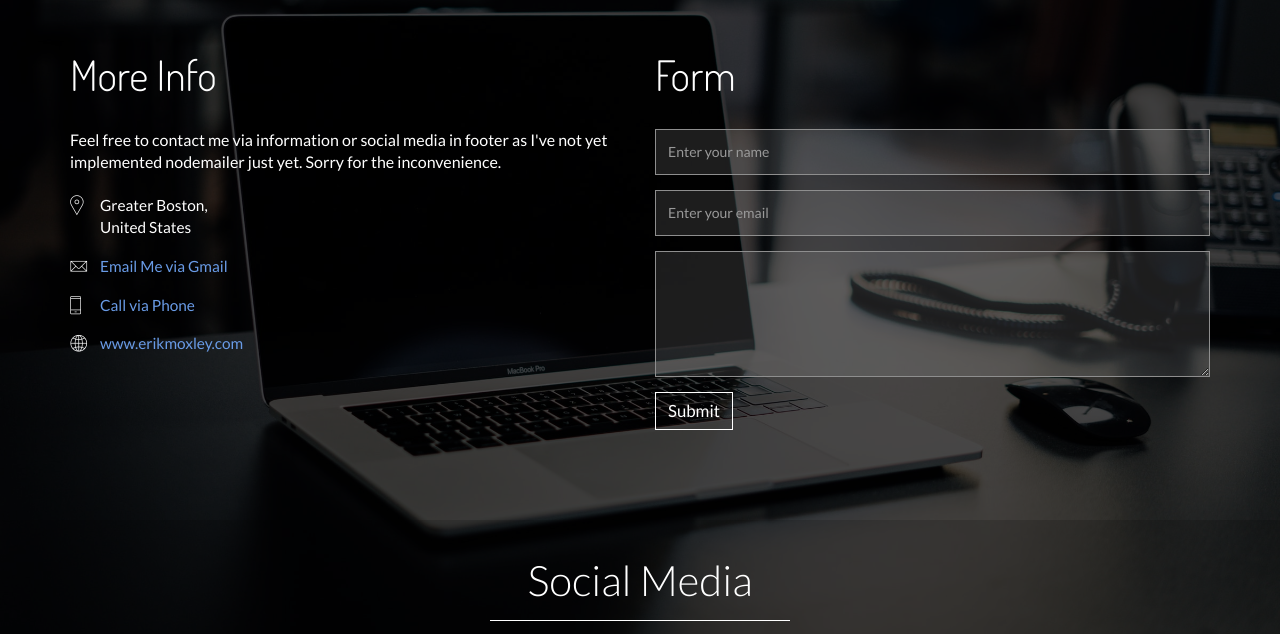
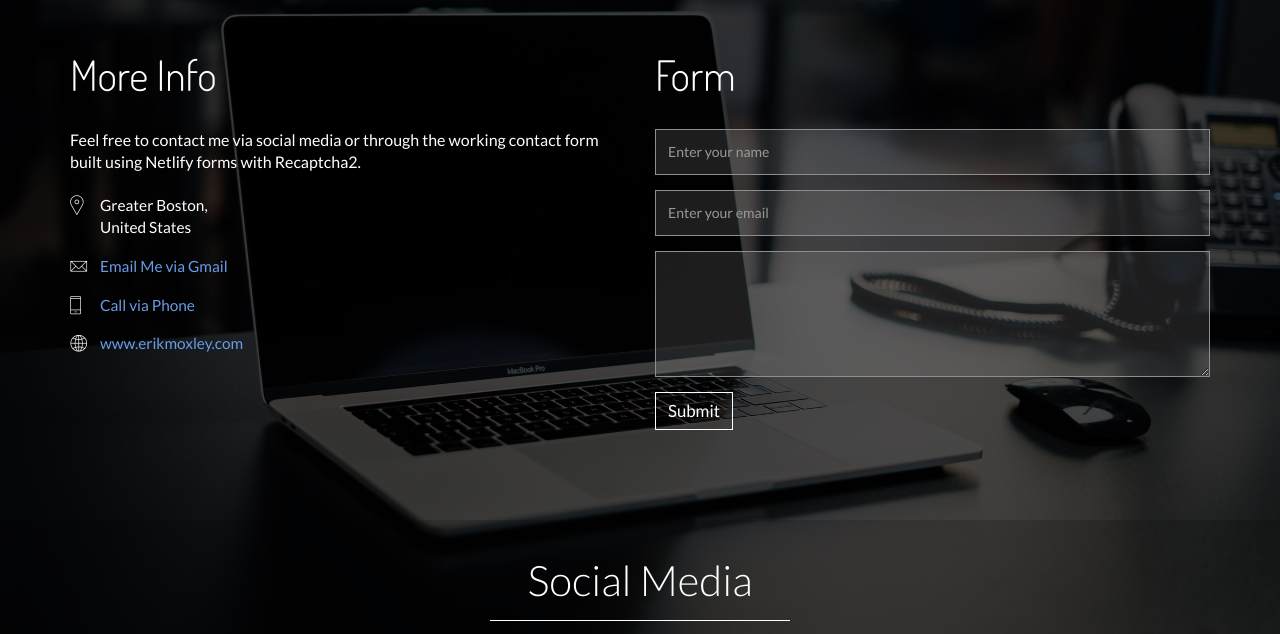
Before and after one commit to ErikMoxley/portfolio2021, a website: page index.html in a window 1280 px wide. Shown: the part 3680-4314 px from the top of the page. Drawn offline with Linux system fonts and the light colour scheme; some packages are replaced by stand-ins of ours.

Commit message:
finished recaptcha and changed social icon

```diff
--- a/index.html
+++ b/index.html
@@ -316,9 +316,7 @@
                         <div class="col-sm-6">
                             <div class="moreDetails">
                                 <h2 class="con-title">More Info</h2>
-                                <p>Feel free to contact me via information or social media in footer as
-                                    I've not yet implemented nodemailer just yet. Sorry for the
-                                    inconvenience.</p>
+                                <p>Feel free to contact me via social media or through the working contact form built using Netlify forms with Recaptcha2.</p>
                                 <ul class="address">
                                     <li><i class="pe-7s-map-marker"></i><span>Greater Boston,<br>United States</span></li>
                                     <li><i class="pe-7s-mail"></i><span>
```
Also changed, not shown: assets/images/github.png.
